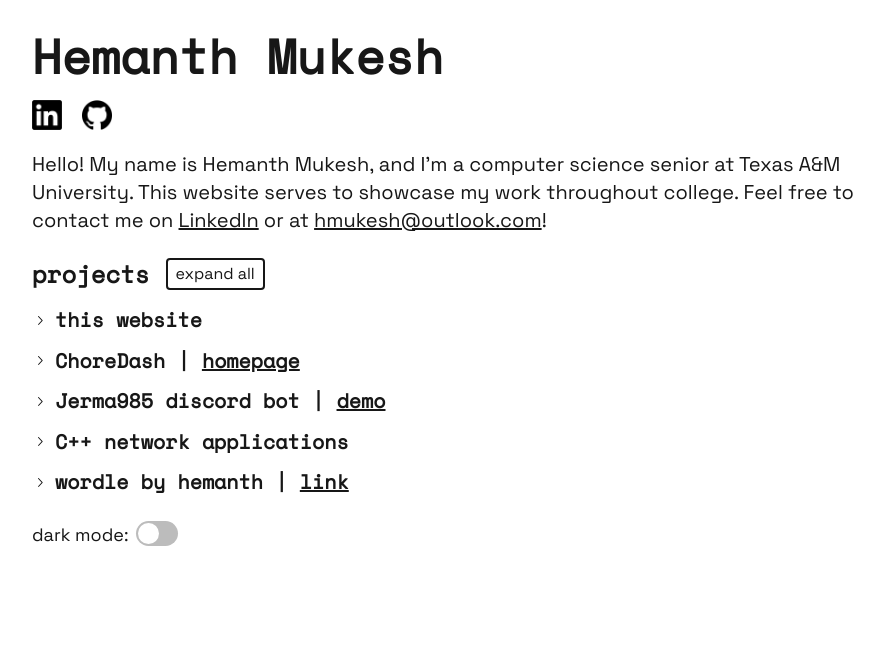
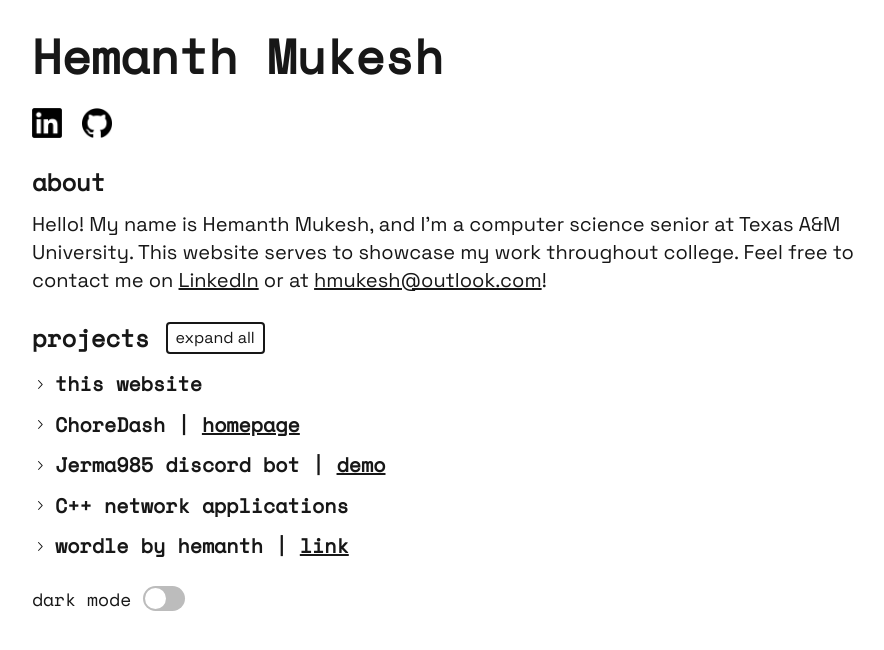
Before and after one commit to hmukesh5/hmukesh5.github.io, a React (Vite) app: page / in a window 1280 px wide. Shown: the top 650 px of the page, without its empty margins (184-1068 px from the left). Built offline with nearby package versions, Linux system fonts and the light colour scheme.

Commit message:
added about heading + spacing update

```diff
--- a/src/App.tsx
+++ b/src/App.tsx
@@ -324,11 +324,12 @@ function App() {
                 <p className="font-semibold text-4xl sm:text-5xl font-heading">Hemanth Mukesh</p>
             </div>
 
-            <div className="mt-5 mb-5 flex justify-between w-20">
+            <div className="my-5 sm:my-7 flex justify-between w-20">
                 <a className={darkMode ? "invert" : ""} href="https://linkedin.com/in/hmukesh5" target="_blank"><img src={linkedin} width={30} height={30}></img></a>
                 <a className={darkMode ? "invert" : ""} href="https://github.com/hmukesh5" target="_blank"><img src={github} width={30} height={30}></img></a>
             </div>
 
+            <h3 className="font-bold text-xl sm:text-2xl font-heading mb-2 sm:mb-3">about</h3>
             <div className="mb-4 text-base sm:text-xl font-body">
                 <p>Hello! My name is Hemanth Mukesh, and I'm a computer science senior at Texas A&M University.
                    This website serves to showcase my work throughout college.
@@ -337,7 +338,7 @@ function App() {
             </div>
 
             <div className="max-w-fit">
-                <div className="flex align-middle mb-4 mt-6">
+                <div className="flex align-middle mb-4 mt-5 sm:mt-7">
                     <h3 className="font-bold text-xl sm:text-2xl font-heading">projects</h3>
                     <button onClick={expandAll} className={`ml-4 border-black border-2 rounded text-base px-2 ${darkMode ? 'border-neutral-200 hover:bg-neutral-200 hover:text-black' : 'border-neutral-900 hover:bg-neutral-900 hover:text-neutral-200'}`}>
                         {expandedItems.length === projects.length ? "collapse all" :
@@ -377,10 +378,10 @@ function App() {
             </div> */}
 
             <br/>
-            <div className="">
-                <p className="text-base sm:text-lg mr-2 inline align-top">dark mode:</p>
+            <div className="flex items-center">
+                <p className="font-heading text-base sm:text-lg mr-3 inline align-top">dark mode</p>
 
-                <Switch.Root className="SwitchRoot inline align-middle" id="airplane-mode" onCheckedChange={(checked) => {
+                <Switch.Root className="SwitchRoot align-center" id="airplane-mode" onCheckedChange={(checked) => {
                     setDarkMode(checked);
                 }}>
                     <Switch.Thumb className="SwitchThumb" />
```
